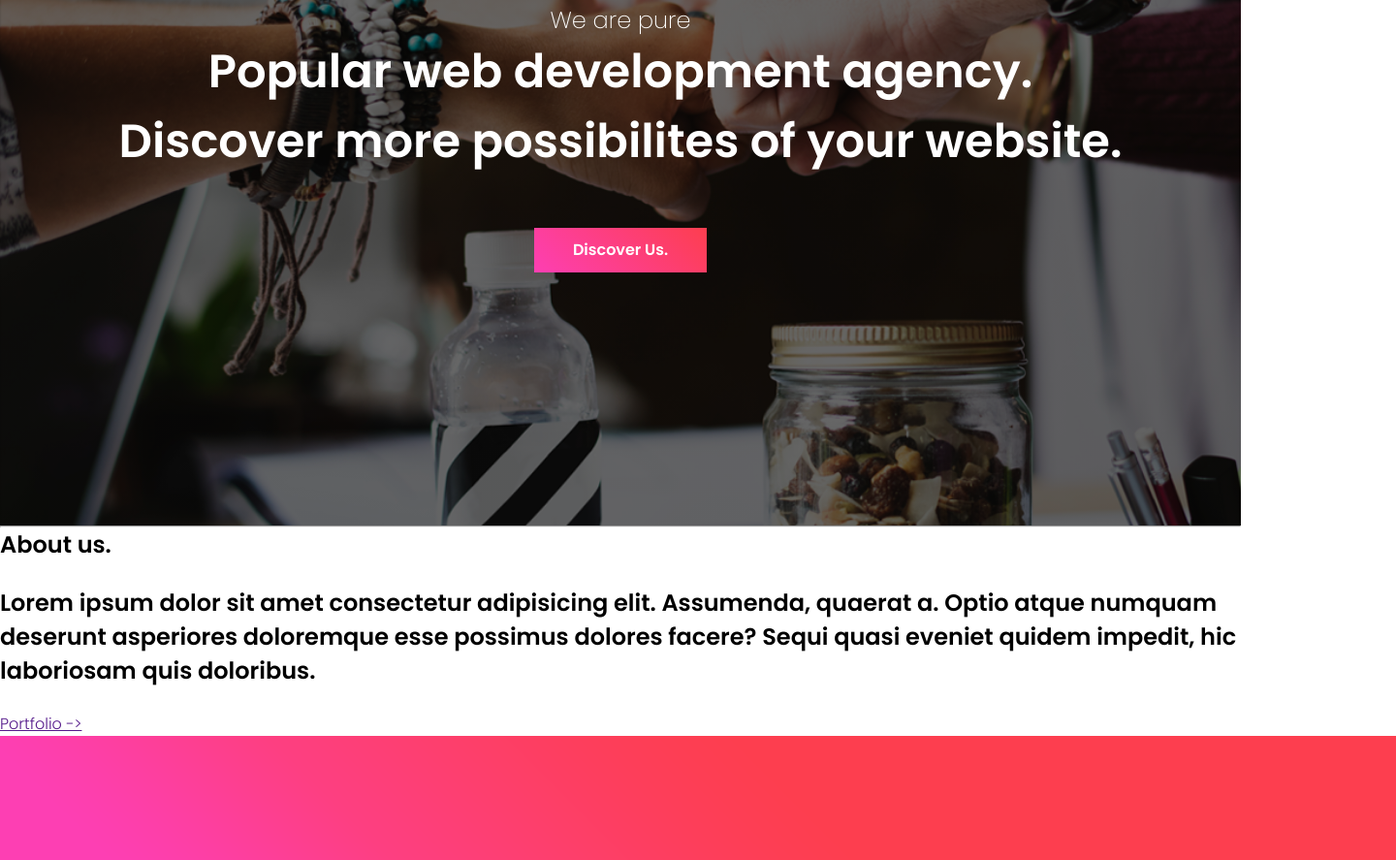
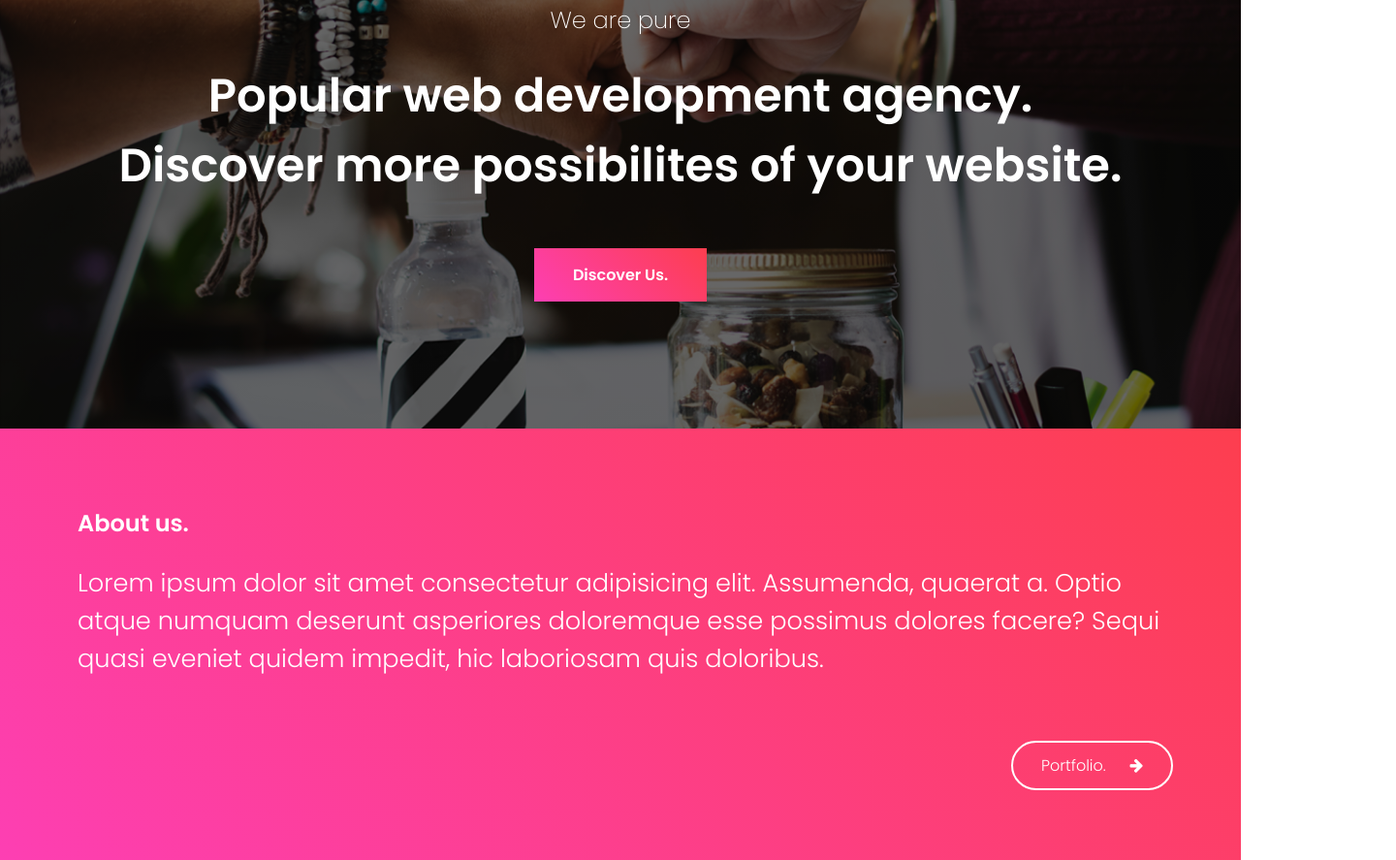
Before and after one commit to IDRAYNAR/Pure-Agency-Maquette, a plain HTML site: page index.html in a window 1280 px wide. Shown: the part 258-1145 px from the top of the page at 97% size, 1440 px wide, since content can reach past the window. Drawn offline with Linux system fonts and the light colour scheme.

Commit message:
Section added

```diff
--- a/index.html
+++ b/index.html
@@ -35,15 +35,22 @@
             <a href="">Discover Us.</a><br>
         </div>
     </section>
-    <hr><!-- ---------------------------------------------- -->
-    <section>
-        <div>
-            <h2>About us.</h2><br>
-            <h2>Lorem ipsum dolor sit amet consectetur adipisicing elit. Assumenda, quaerat a. Optio atque numquam
+    <!-- ---------------------------------------------- -->
+    <section class="About">
+        <div class="About-us">
+            <div id="About-txt">
+                <h1>About us.</h1><br>
+                <h2>Lorem ipsum dolor sit amet consectetur adipisicing elit. Assumenda, quaerat a. Optio atque numquam
                 deserunt asperiores doloremque esse possimus dolores facere? Sequi quasi eveniet quidem impedit, hic
                 laboriosam quis doloribus.</h2><br>
-            <a href="">Portfolio -></a>
-            <img src="scss/img/About.png" alt="About-Case">
+            </div>
+            <div id="About-btn">
+            <a href="">
+                Portfolio.
+                &emsp;
+                <p class="fa fa-arrow-right" aria-hidden="true"></p>
+            </a>
+            </div>
         </div>
         <div>
             <p>Awesome design</p><br>
--- a/scss/main.scss
+++ b/scss/main.scss
@@ -10,11 +10,13 @@
 @import url('https://fonts.googleapis.com/css2?family=Poppins:wght@200;300;600&display=swap');
 
 /* ************************ */
+
 * {
     margin: 0;
 }
 
 /* ************************ */
+
 body {
     font-family: 'Poppins', sans-serif;
     background-color: white;
@@ -22,35 +24,33 @@ body {
 }
 
 /* ************************ */
+
 .header {
     background: linear-gradient(rgba(0, 0, 0, 0.6) 0,rgba(0, 0, 0, 0.6)100%), url("./scss/img/Header-Bckgrnd.png");
     background-repeat: no-repeat;
     background-size: cover;
-    min-height: 800px;
-}
+    height: 43.75em;
 
-/* ************************ */
     #head-01 {
         padding: 1%;
         display: flex;
         justify-content: space-between;
         align-items: center;
-}
 
-#head-01 nav {
+        nav {
             display: flex;
             gap: 20px;
-}
 
-#head-01 nav a {
+            a {
                 color: white;
                 text-decoration: none;
                 font-weight: bold;
             }
 
-#head-01 nav a:hover {
+            a:hover {
                 color: #fd3fb3;
                 text-decoration: underline;
+            }
         }
 
         #head-icon {
@@ -58,31 +58,77 @@ body {
             display: flex;
             gap: 20px;
         }
+    }
 
-/* ************************ */
     #head-02 {
         text-align: center;
         color: white;
         margin-top: 12em;
-}
 
-#head-02 p {
+        p {
             font-weight: 200;
             font-size: 1.5em;
         }
 
-#head-02 h1 {
+        h1 {
+            margin: 2%;
             font-weight: 600;
             font-size: 3em;
             margin-bottom: 5%;
         }
 
-#head-02 a {
+        a {
             font-weight: 600;
             color: white;
             text-decoration: none;
             background: linear-gradient(45deg,#fd3fb3 0,#fd3e4f 100%);
-    padding: 0.7em 2.5em;
+            padding: 1em 2.5em;
+        }
+    }
 }
 
 /* ************************ */
+
+.About {
+    margin: 0;
+
+    .About-us {
+        color: white;
+        height: 28em;
+        background: linear-gradient(45deg,#fd3fb3 0,#fd3e4f 100%);
+
+        #About-txt {
+            padding: 5em 5em 2.5em 5em;
+
+            h2 {
+                font-size: 1.6em;
+                font-weight: 300;
+            }
+        }
+
+        #About-btn {
+            display: flex;
+            justify-content: right;
+            margin-right: 4.375em;
+            align-items: center;
+
+            a {
+                color: white;
+                text-decoration: none;
+                border: solid white 2px;
+                padding: 0.7em 1.8em 0.7em 1.8em;
+                border-radius: 30px;
+            }
+        }
+
+    }
+
+}
+
+/* ************************ */
+
+@media only screen and (max-width: 600px) {
+
+}
+
+/* ************************ */
```
Also changed, not shown: main.css, 1 other file. Lines whose indentation alone changed are shown as unchanged.
